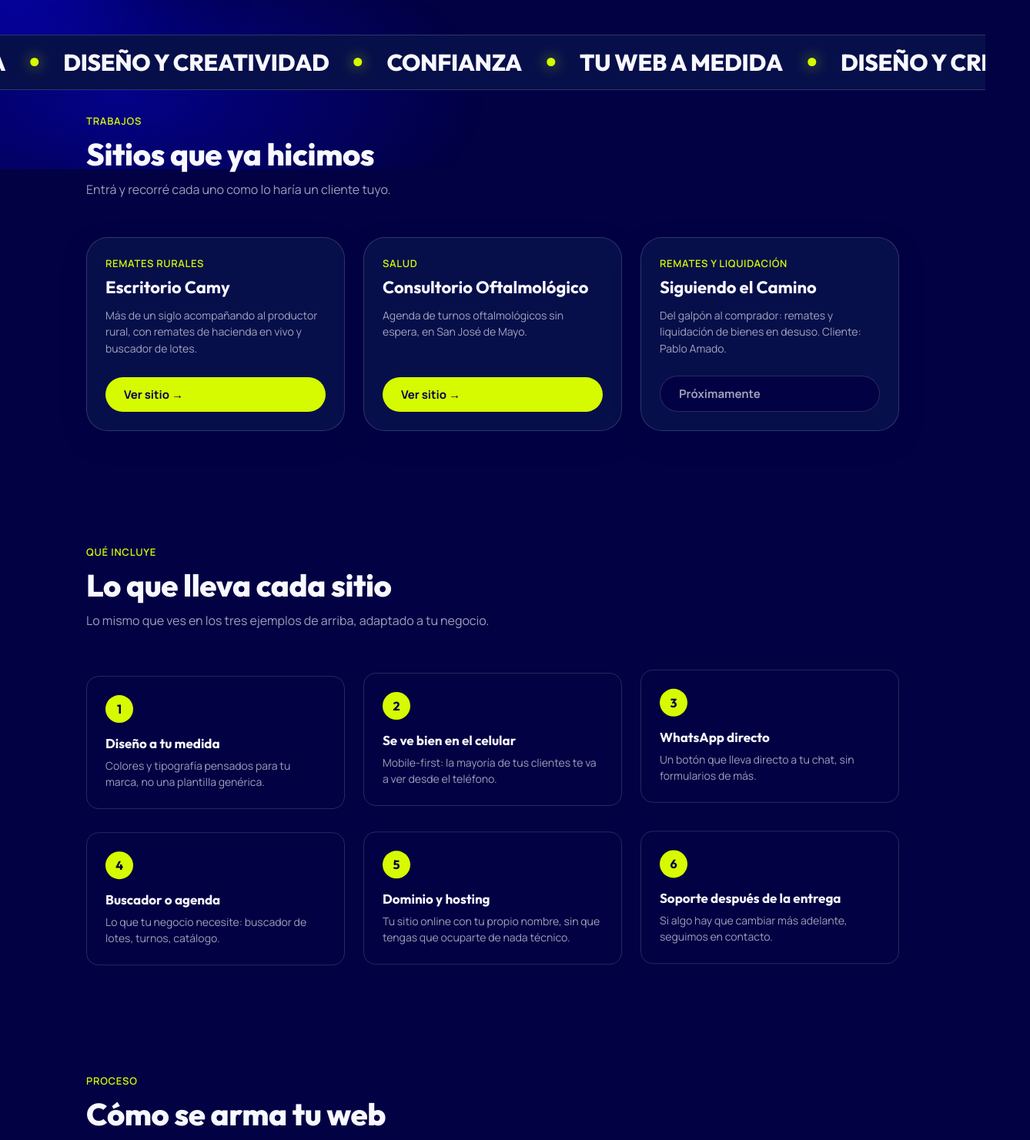
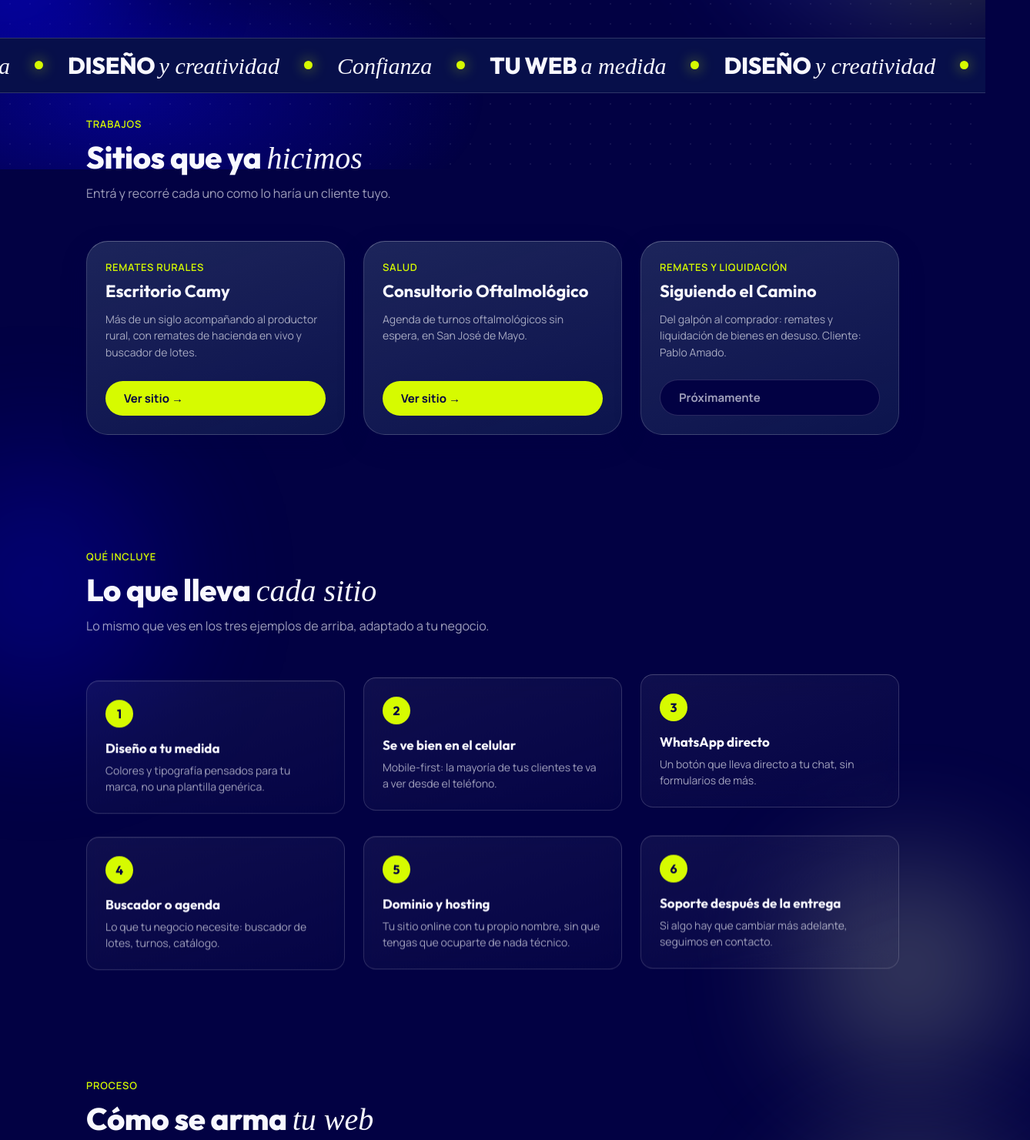
Before and after one commit to escritoriocamy/tuwebuy, a plain HTML site: page index.html in a window 1280 px wide. Shown: the part 580-2061 px from the top of the page at 77% size, 1338 px wide, since content can reach past the window. Drawn offline with Linux system fonts and the light colour scheme; a web font is replaced by a local one.

Commit message:
Update index.html

```diff
--- a/index.html
+++ b/index.html
@@ -17,7 +17,7 @@
 <meta name="theme-color" content="#020143" />
 <link rel="preconnect" href="https://fonts.googleapis.com">
 <link rel="preconnect" href="https://fonts.gstatic.com" crossorigin>
-<link href="https://fonts.googleapis.com/css2?family=Outfit:wght@600;700;800&family=Manrope:wght@400;500;600;700&display=swap" rel="stylesheet">
+<link href="https://fonts.googleapis.com/css2?family=Outfit:wght@600;700;800&family=Manrope:wght@400;500;600;700&family=Playfair+Display:ital,wght@1,500;1,600&display=swap" rel="stylesheet">
 <style>
   :root{
     --bg-canvas:#020143;
@@ -38,6 +38,7 @@
     --shadow-glow:0 0 64px rgba(214,251,0,.35);
     --font-display:'Outfit', system-ui, sans-serif;
     --font-body:'Manrope', system-ui, sans-serif;
+    --font-accent:'Playfair Display', serif;
     --ease-out: cubic-bezier(0.23, 1, 0.32, 1);
     --ease-in-out: cubic-bezier(0.77, 0, 0.175, 1);
   }
@@ -64,11 +65,19 @@
   @media (prefers-reduced-transparency: reduce){
     body::before{display:none;}
   }
+  /* Fine dot-grid texture over the whole page — cheap way to read as more
+     "built", techy and dense instead of flat color fields. */
+  body::after{
+    content:"";
+    position:fixed; inset:0; z-index:-1; pointer-events:none;
+    background-image: radial-gradient(rgba(248,248,255,.07) 1px, transparent 1.5px);
+    background-size: 26px 26px;
+  }
   a{color:inherit;}
   img{max-width:100%;display:block;}
   :focus-visible{outline:2px solid var(--focus-ring); outline-offset:2px;}
 
-  .wrap{max-width:1120px; margin:0 auto; padding:0 var(--space-6);}
+  .wrap{position:relative; z-index:1; max-width:1120px; margin:0 auto; padding:0 var(--space-6);}
 
   /* Nav */
   header.site{
@@ -115,6 +124,21 @@
   .glow-b{width:320px; height:320px; background:var(--accent-blue); top:220px; left:-120px; animation-duration:22s; animation-delay:-6s;}
   @keyframes drift{0%,100%{transform:translate(0,0);} 50%{transform:translate(-32px,26px);}}
 
+  /* A glossy, slowly morphing gradient blob — the chrome/liquid centerpiece
+     that makes the hero read as more built-up and futuristic. */
+  .hero-blob{
+    position:absolute; top:50%; right:-14%; width:560px; height:560px; max-width:70vw; max-height:70vw;
+    background:conic-gradient(from 180deg, var(--accent-blue), var(--accent-lime-tint), var(--accent-lime), var(--accent-blue));
+    filter:blur(70px); opacity:.32;
+    border-radius:42% 58% 65% 35% / 45% 45% 55% 55%;
+    animation:blob-spin 36s linear infinite, blob-morph 16s ease-in-out infinite;
+  }
+  @keyframes blob-spin{from{transform:translateY(-50%) rotate(0deg);} to{transform:translateY(-50%) rotate(360deg);}}
+  @keyframes blob-morph{
+    0%,100%{border-radius:42% 58% 65% 35% / 45% 45% 55% 55%;}
+    50%{border-radius:58% 42% 35% 65% / 55% 55% 45% 45%;}
+  }
+
   .hero .wrap{position:relative;}
   .eyebrow{font-family:var(--font-body); font-weight:600; font-size:13px; letter-spacing:.06em; text-transform:uppercase; color:var(--accent-lime);}
   h1.headline{
@@ -122,6 +146,7 @@
     font-size:clamp(40px, 7vw, 76px); line-height:.98; letter-spacing:-.02em;
     margin:var(--space-4) 0 var(--space-5); max-width:15ch;
   }
+  .accent{font-family:var(--font-accent); font-style:italic; font-weight:500; letter-spacing:0; text-transform:none;}
   .hero p.lead{font-size:19px; line-height:1.55; color:var(--ink-muted); max-width:520px; margin:0 0 var(--space-6);}
   .cta-row{display:flex; gap:var(--space-4); flex-wrap:wrap;}
 
@@ -136,7 +161,10 @@
   }
 
   /* Sections */
-  section{padding:var(--space-8) 0;}
+  section{position:relative; padding:var(--space-8) 0;}
+  .section-glow{position:absolute; border-radius:50%; filter:blur(90px); opacity:.28; animation:drift 20s ease-in-out infinite; pointer-events:none; z-index:0;}
+  .section-glow-blue{background:var(--accent-blue);}
+  .section-glow-lime{background:var(--accent-lime-tint);}
   .section-head{max-width:640px; margin:0 0 var(--space-7);}
   .section-label{font-family:var(--font-body); font-weight:600; font-size:13px; letter-spacing:.06em; text-transform:uppercase; color:var(--accent-lime);}
   h2.section-title{font-family:var(--font-display); font-weight:800; font-size:clamp(28px,4vw,40px); line-height:1.08; letter-spacing:-.01em; margin:var(--space-3) 0 var(--space-3); color:var(--ink);}
@@ -146,9 +174,11 @@
   .clients-grid{display:grid; grid-template-columns:repeat(3,1fr); gap:var(--space-5);}
   @media (max-width:860px){ .clients-grid{grid-template-columns:1fr;} }
   .client-card{
-    display:flex; flex-direction:column; background:var(--bg-surface);
+    position:relative; display:flex; flex-direction:column;
+    background:linear-gradient(160deg, rgba(248,248,255,.09), rgba(248,248,255,.02)), var(--bg-surface);
+    backdrop-filter:blur(20px); -webkit-backdrop-filter:blur(20px);
     border-radius:var(--radius-lg); box-shadow:var(--shadow-card);
-    padding:var(--space-5); border:1px solid var(--border);
+    padding:var(--space-5); border:1px solid var(--border); border-top-color:rgba(248,248,255,.3);
   }
   .client-shot{border-radius:var(--radius-md); overflow:hidden; margin-bottom:var(--space-4); aspect-ratio:16/10; background:rgba(0,0,0,.15);}
   .client-shot img{width:100%; height:100%; object-fit:cover; object-position:top;}
@@ -160,7 +190,12 @@
   .features-grid{display:grid; grid-template-columns:repeat(3,1fr); gap:var(--space-5);}
   @media (max-width:860px){ .features-grid{grid-template-columns:1fr 1fr;} }
   @media (max-width:560px){ .features-grid{grid-template-columns:1fr;} }
-  .feature{padding:var(--space-5); border:1px solid var(--border); border-radius:var(--radius-md);}
+  .feature{
+    position:relative; padding:var(--space-5); border-radius:var(--radius-md);
+    background:linear-gradient(160deg, rgba(248,248,255,.06), rgba(248,248,255,.015));
+    backdrop-filter:blur(16px); -webkit-backdrop-filter:blur(16px);
+    border:1px solid var(--border); border-top-color:rgba(248,248,255,.24);
+  }
   .feature .mark{width:36px; height:36px; border-radius:var(--radius-full); background:var(--accent-lime); color:var(--on-accent-lime); font-family:var(--font-display); font-weight:700; display:flex; align-items:center; justify-content:center; margin-bottom:var(--space-4); font-size:16px;}
   .feature h4{font-family:var(--font-display); font-size:17px; margin:0 0 var(--space-2); color:var(--ink);}
   .feature p{font-size:14px; line-height:1.5; color:var(--ink-muted); margin:0;}
@@ -210,6 +245,11 @@
   }
   @media (prefers-reduced-transparency: reduce){
     header.site{background:var(--bg-canvas); backdrop-filter:none;}
+    .client-card{background:var(--bg-surface); backdrop-filter:none;}
+    .feature{background:var(--bg-surface); backdrop-filter:none;}
+  }
+  @media (prefers-reduced-motion: reduce){
+    .hero-blob, .section-glow{animation:none !important;}
   }
 </style>
 </head>
@@ -224,7 +264,7 @@
       <a href="#pasos">Cómo funciona</a>
       <a href="#contacto">Contacto</a>
     </nav>
-    <a class="nav-cta" href="https://wa.me/59899515010" target="_blank" rel="noopener">WhatsApp</a>
+    <a class="nav-cta" href="https://wa.me/59899515010?text=Hola%2C%20quiero%20m%C3%A1s%20informaci%C3%B3n%20sobre%20tuwebuy" target="_blank" rel="noopener">WhatsApp</a>
   </div>
 </header>
 
@@ -233,9 +273,10 @@
   <section class="hero">
     <div class="glow glow-a" data-parallax="0.22"></div>
     <div class="glow glow-b" data-parallax="-0.16"></div>
+    <div class="hero-blob" data-parallax="0.1" aria-hidden="true"></div>
     <div class="wrap">
       <span class="eyebrow" data-reveal>tuwebuy</span>
-      <h1 class="headline" data-reveal style="transition-delay:.05s">Tu web, lista para vender.</h1>
+      <h1 class="headline" data-reveal style="transition-delay:.05s">Tu web, <em class="accent">lista para vender.</em></h1>
       <p class="lead" data-reveal style="transition-delay:.1s">Sitios rápidos, a medida y con movimiento, para que tu negocio se vea tan bien online como en la vida real.</p>
       <div class="cta-row" data-reveal style="transition-delay:.15s">
         <a class="btn btn-primary" href="#sitios">Ver sitios reales</a>
@@ -246,17 +287,17 @@
 
   <div class="marquee" aria-hidden="true">
     <div class="marquee-track">
-      <span class="marquee-item">Tu web a medida</span>
+      <span class="marquee-item">Tu web <em class="accent">a medida</em></span>
       <span class="marquee-dot"></span>
-      <span class="marquee-item">Diseño y creatividad</span>
+      <span class="marquee-item">Diseño <em class="accent">y creatividad</em></span>
       <span class="marquee-dot"></span>
-      <span class="marquee-item">Confianza</span>
+      <span class="marquee-item"><em class="accent">Confianza</em></span>
       <span class="marquee-dot"></span>
-      <span class="marquee-item">Tu web a medida</span>
+      <span class="marquee-item">Tu web <em class="accent">a medida</em></span>
       <span class="marquee-dot"></span>
-      <span class="marquee-item">Diseño y creatividad</span>
+      <span class="marquee-item">Diseño <em class="accent">y creatividad</em></span>
       <span class="marquee-dot"></span>
-      <span class="marquee-item">Confianza</span>
+      <span class="marquee-item"><em class="accent">Confianza</em></span>
       <span class="marquee-dot"></span>
     </div>
   </div>
@@ -265,7 +306,7 @@
     <div class="wrap">
       <div class="section-head" data-reveal data-parallax="0.04">
         <span class="section-label">Trabajos</span>
-        <h2 class="section-title">Sitios que ya hicimos</h2>
+        <h2 class="section-title">Sitios que ya <em class="accent">hicimos</em></h2>
         <p>Entrá y recorré cada uno como lo haría un cliente tuyo.</p>
       </div>
       <div class="clients-grid">
@@ -292,10 +333,12 @@
   </section>
 
   <section id="incluye">
+    <div class="section-glow section-glow-blue" style="width:340px;height:340px;top:-60px;left:-100px;" data-parallax="0.14" aria-hidden="true"></div>
+    <div class="section-glow section-glow-lime" style="width:260px;height:260px;bottom:-40px;right:-60px;animation-duration:24s;animation-delay:-8s;" data-parallax="-0.1" aria-hidden="true"></div>
     <div class="wrap">
       <div class="section-head" data-reveal data-parallax="0.04">
         <span class="section-label">Qué incluye</span>
-        <h2 class="section-title">Lo que lleva cada sitio</h2>
+        <h2 class="section-title">Lo que lleva <em class="accent">cada sitio</em></h2>
         <p>Lo mismo que ves en los tres ejemplos de arriba, adaptado a tu negocio.</p>
       </div>
       <div class="features-grid">
@@ -334,10 +377,12 @@
   </section>
 
   <section id="pasos">
+    <div class="section-glow section-glow-lime" style="width:300px;height:300px;top:10%;right:-80px;" data-parallax="0.12" aria-hidden="true"></div>
+    <div class="section-glow section-glow-blue" style="width:280px;height:280px;bottom:5%;left:-90px;animation-duration:26s;animation-delay:-10s;" data-parallax="-0.14" aria-hidden="true"></div>
     <div class="wrap">
       <div class="section-head" data-reveal data-parallax="0.04">
         <span class="section-label">Proceso</span>
-        <h2 class="section-title">Cómo se arma tu web</h2>
+        <h2 class="section-title">Cómo se arma <em class="accent">tu web</em></h2>
       </div>
       <div class="steps-wrap">
         <div class="step">
@@ -368,11 +413,11 @@
     <div class="wrap">
       <div class="contact-card" data-reveal data-parallax="0.04">
         <div>
-          <h2>¿Arrancamos tu web?</h2>
+          <h2>¿Arrancamos <em class="accent">tu web?</em></h2>
           <p>francisccamyausan@gmail.com</p>
         </div>
         <div class="contact-actions">
-          <a class="btn btn-primary" href="https://wa.me/59899515010" target="_blank" rel="noopener">WhatsApp</a>
+          <a class="btn btn-primary" href="https://wa.me/59899515010?text=Hola%2C%20quiero%20m%C3%A1s%20informaci%C3%B3n%20sobre%20tuwebuy" target="_blank" rel="noopener">WhatsApp</a>
           <a class="btn btn-mail" href="mailto:francisccamyausan@gmail.com">Escribir un mail</a>
         </div>
       </div>
```
